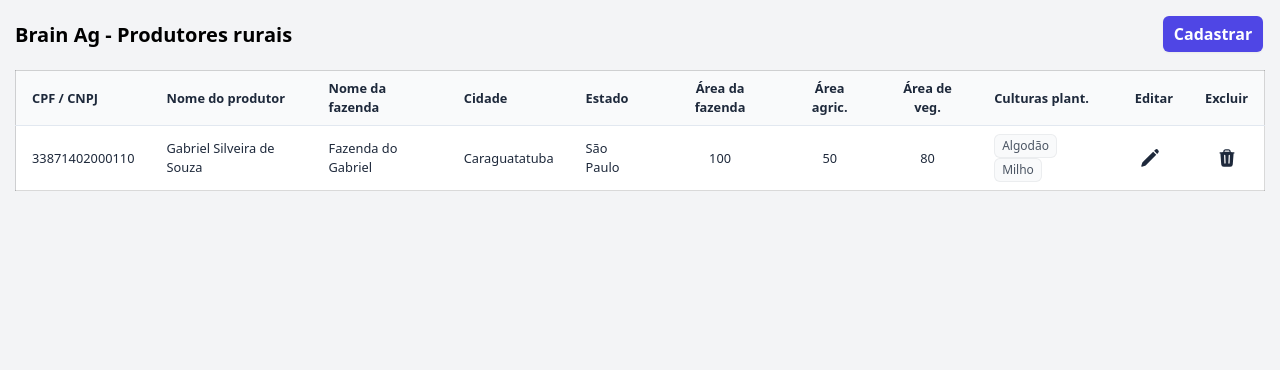
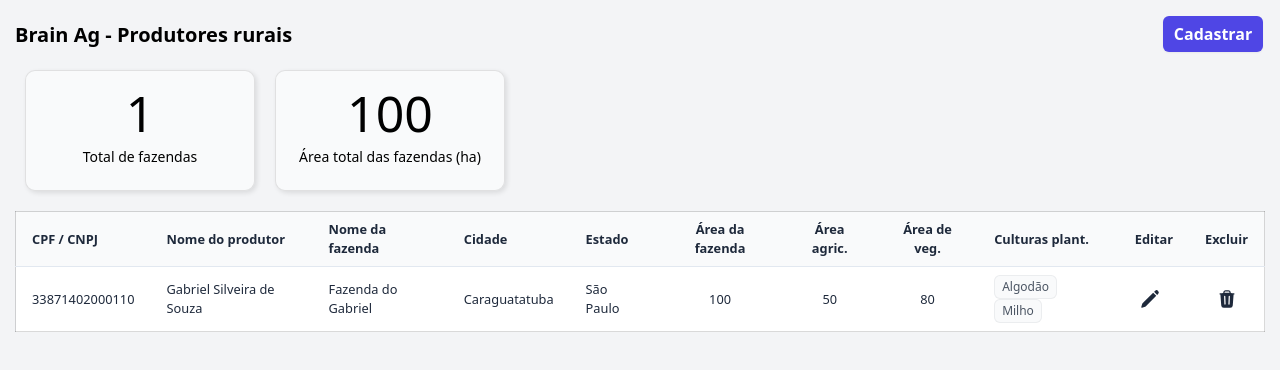
Before and after one commit to gabriel-silveira/brain-ag-test, a React (Create React App) app: page / in a window 1280 px wide. Shown: the top 370 px of the page. Built offline with nearby package versions, Linux system fonts and the light colour scheme.

Commit message:
Dashboard (WIP)

```diff
--- a/src/App.css
+++ b/src/App.css
@@ -55,6 +55,7 @@
 .flex-item {
   display: flex;
   flex-direction: column;
+  width: 100%;
 }
 
 .flex-item.w-1 {
--- /dev/null
+++ b/src/components/dashboards/rural-producers/index.tsx
@@ -0,0 +1,51 @@
+import React from 'react';
+import './styles.css';
+import {IRuralProducer} from "../../../_interfaces/rural_producer";
+import {useSelector} from "react-redux";
+
+function RuralProducersDashboard() {
+  const {ruralProducers}: {
+    ruralProducers: IRuralProducer[],
+    // @ts-ignore
+  } = useSelector(rootReducer => rootReducer.ruralProducerReducer);
+
+  function totalFarmsArea() {
+    let totalFarmsArea = 0;
+    for (const ruralProducer of ruralProducers) {
+      totalFarmsArea += Number(ruralProducer.farm_area);
+    }
+    return totalFarmsArea;
+  }
+
+  return (
+    <div className="flex-container w-full rural-producers-dashboard">
+      <div className="flex-item text-center">
+        <div className="card">
+          <div className="number">{ruralProducers.length}</div>
+          <div className="subtitle">Total de fazendas</div>
+        </div>
+      </div>
+
+      <div className="flex-item text-center">
+        <div className="card">
+          <div className="number">{totalFarmsArea()}</div>
+          <div className="subtitle">Área total das fazendas (ha)</div>
+        </div>
+      </div>
+
+      <div className="flex-item">
+
+      </div>
+
+      <div className="flex-item">
+
+      </div>
+
+      <div className="flex-item">
+
+      </div>
+    </div>
+  )
+}
+
+export default RuralProducersDashboard;
--- /dev/null
+++ b/src/components/dashboards/rural-producers/styles.css
@@ -0,0 +1,19 @@
+.rural-producers-dashboard {
+    margin-bottom: 20px;
+}
+
+.rural-producers-dashboard > div {
+    padding: 0 10px;
+}
+
+.rural-producers-dashboard .card .number {
+    margin-top: -15px;
+    font-size: 50px;
+    font-weight: 500;
+}
+
+.rural-producers-dashboard .card .subtitle {
+    margin-top: -5px;
+    margin-bottom: 3px;
+    font-size: 14px;
+}
--- a/src/components/tables/rural-producers/index.tsx
+++ b/src/components/tables/rural-producers/index.tsx
@@ -4,6 +4,7 @@
 import RuralProducerTableRow from "./row";
 import BeatLoader from "react-spinners/BeatLoader";
 import {IRuralProducer} from "../../../_interfaces/rural_producer";
+import RuralProducersDashboard from "../../dashboards/rural-producers";
 
 function RuralProducersTable() {
   const navigate = useNavigate();
@@ -27,6 +28,8 @@
       >
         Cadastrar
       </button>
+
+      <RuralProducersDashboard/>
 
       <div>
         {loading ? (
```
